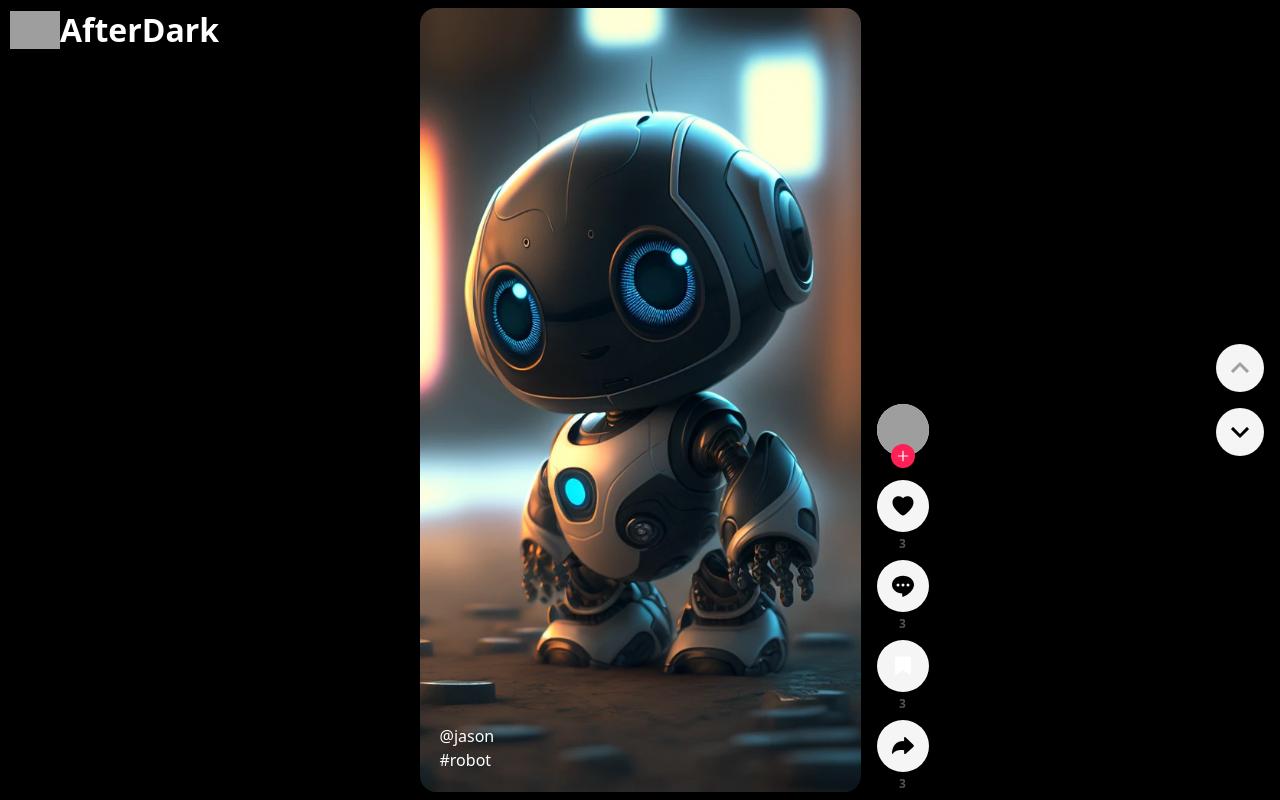
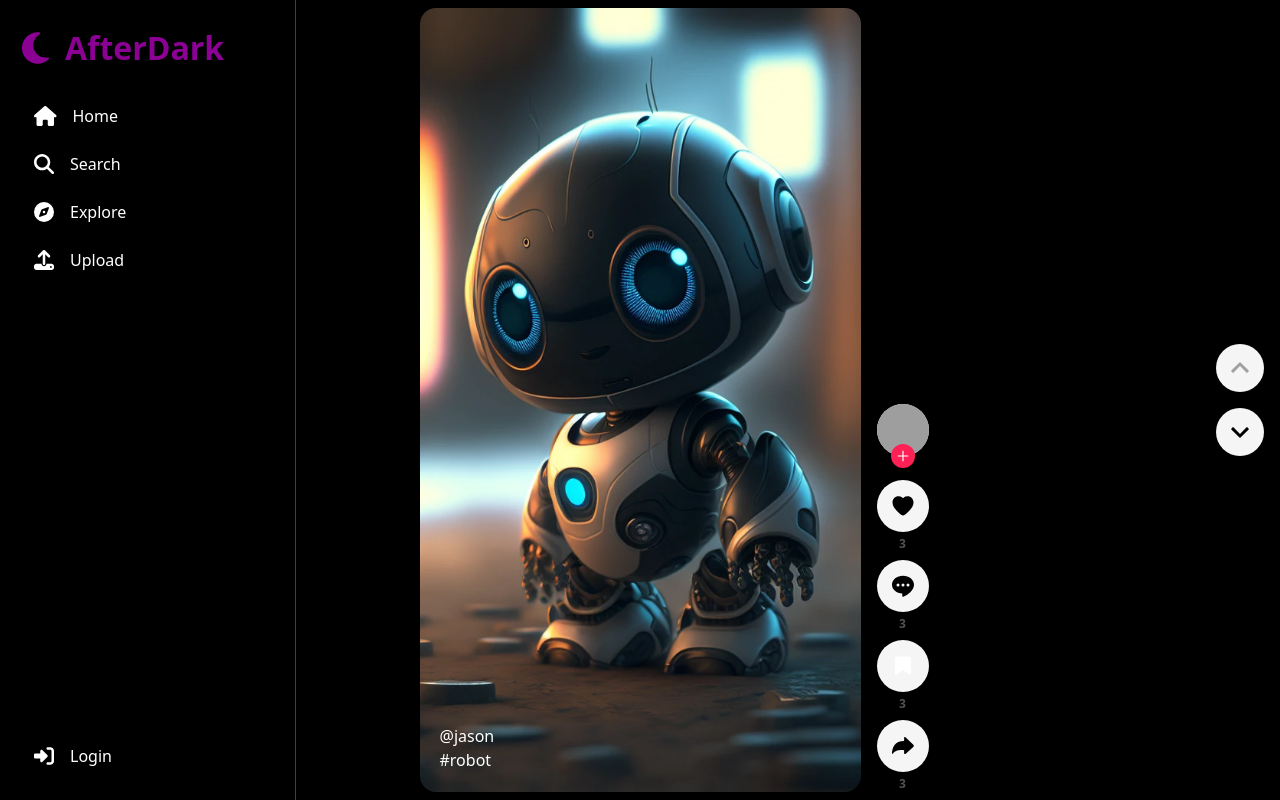
Before and after one commit to pft-jason/after-dark, a Django app: page / in a window 1280 px wide. Run offline with Django 5.2, Linux system fonts and the light colour scheme; grey boxes are pictures that could not be loaded.

Commit message:
Refactor gallery sidebar for improved layout and accessibility

```diff
--- a/GALLERY/templates/GALLERY/gallery.html
+++ b/GALLERY/templates/GALLERY/gallery.html
@@ -2,14 +2,44 @@
 {% load static %}
 {% block content %}
     <content class="min-h-100dvh">
-        <aside class="fixed h-screen w-18 lg:w-74 border-r border-neutral-200 lg:border-none">
-            <div class="h-[60px] flex items-center px-2.5">
-                <a class="flex items-center" href="{% url 'auth_home' %}">
-                    <img width="50" src="../static/images/icons8-media-outline-96.png" alt=""/>
-                    <h1 class="hidden lg:block">AfterDark</h1>
+        <!-- SIDEBAR -->
+        <menu class="fixed h-screen w-20 lg:w-74 pt-6 px-4 lg:px-5.5 border-r border-neutral-200 dark:border-neutral-700 flex flex-col">
+            <div>
+                <a class="flex items-center gap-4 mb-6" href="">
+                    <svg class="h-9 text-primary mx-auto lg:mx-0" xmlns="http://www.w3.org/2000/svg" viewBox="0 0 384 512"><!--!Font Awesome Free 6.7.2 by @fontawesome - https://fontawesome.com License - https://fontawesome.com/license/free Copyright 2025 Fonticons, Inc.--><path fill="currentColor" d="M223.5 32C100 32 0 132.3 0 256S100 480 223.5 480c60.6 0 115.5-24.2 155.8-63.4c5-4.9 6.3-12.5 3.1-18.7s-10.1-9.7-17-8.5c-9.8 1.7-19.8 2.6-30.1 2.6c-96.9 0-175.5-78.8-175.5-176c0-65.8 36-123.1 89.3-153.3c6.1-3.5 9.2-10.5 7.7-17.3s-7.3-11.9-14.3-12.5c-6.3-.5-12.6-.8-19-.8z"/></svg>
+                    <h1 class="hidden text-primary lg:inline-block">AfterDark</h1>
+                </a>
+                <a class="menu-item" href="">
+                    <svg class="h-5 mx-auto lg:mx-0" xmlns="http://www.w3.org/2000/svg" viewBox="0 0 576 512"><!--!Font Awesome Free 6.7.2 by @fontawesome - https://fontawesome.com License - https://fontawesome.com/license/free Copyright 2025 Fonticons, Inc.--><path fill="currentColor" d="M575.8 255.5c0 18-15 32.1-32 32.1l-32 0 .7 160.2c0 2.7-.2 5.4-.5 8.1l0 16.2c0 22.1-17.9 40-40 40l-16 0c-1.1 0-2.2 0-3.3-.1c-1.4 .1-2.8 .1-4.2 .1L416 512l-24 0c-22.1 0-40-17.9-40-40l0-24 0-64c0-17.7-14.3-32-32-32l-64 0c-17.7 0-32 14.3-32 32l0 64 0 24c0 22.1-17.9 40-40 40l-24 0-31.9 0c-1.5 0-3-.1-4.5-.2c-1.2 .1-2.4 .2-3.6 .2l-16 0c-22.1 0-40-17.9-40-40l0-112c0-.9 0-1.9 .1-2.8l0-69.7-32 0c-18 0-32-14-32-32.1c0-9 3-17 10-24L266.4 8c7-7 15-8 22-8s15 2 21 7L564.8 231.5c8 7 12 15 11 24z"/></svg>
+                    <h3 class="hidden lg:inline-block">Home</h3>
+                </a>
+                <a class="menu-item" href="">
+                    <svg class="h-5 mx-auto lg:mx-0" xmlns="http://www.w3.org/2000/svg" viewBox="0 0 512 512"><!--!Font Awesome Free 6.7.2 by @fontawesome - https://fontawesome.com License - https://fontawesome.com/license/free Copyright 2025 Fonticons, Inc.--><path fill="currentColor" d="M416 208c0 45.9-14.9 88.3-40 122.7L502.6 457.4c12.5 12.5 12.5 32.8 0 45.3s-32.8 12.5-45.3 0L330.7 376c-34.4 25.2-76.8 40-122.7 40C93.1 416 0 322.9 0 208S93.1 0 208 0S416 93.1 416 208zM208 352a144 144 0 1 0 0-288 144 144 0 1 0 0 288z"/></svg>
+                    <h3 class="hidden lg:inline-block">Search</h3>
+                </a>
+                <a class="menu-item" href="">
+                    <svg class="h-5 mx-auto lg:mx-0" xmlns="http://www.w3.org/2000/svg" viewBox="0 0 512 512"><!--!Font Awesome Free 6.7.2 by @fontawesome - https://fontawesome.com License - https://fontawesome.com/license/free Copyright 2025 Fonticons, Inc.--><path fill="currentColor" d="M256 512A256 256 0 1 0 256 0a256 256 0 1 0 0 512zm50.7-186.9L162.4 380.6c-19.4 7.5-38.5-11.6-31-31l55.5-144.3c3.3-8.5 9.9-15.1 18.4-18.4l144.3-55.5c19.4-7.5 38.5 11.6 31 31L325.1 306.7c-3.2 8.5-9.9 15.1-18.4 18.4zM288 256a32 32 0 1 0 -64 0 32 32 0 1 0 64 0z"/></svg>
+                    <h3 class="hidden lg:inline-block">Explore</h3>
+                </a>
+                <a class="menu-item" href="">
+                    <svg class="h-5 mx-auto lg:mx-0" xmlns="http://www.w3.org/2000/svg" viewBox="0 0 512 512"><!--!Font Awesome Free 6.7.2 by @fontawesome - https://fontawesome.com License - https://fontawesome.com/license/free Copyright 2025 Fonticons, Inc.--><path fill="currentColor" d="M288 109.3L288 352c0 17.7-14.3 32-32 32s-32-14.3-32-32l0-242.7-73.4 73.4c-12.5 12.5-32.8 12.5-45.3 0s-12.5-32.8 0-45.3l128-128c12.5-12.5 32.8-12.5 45.3 0l128 128c12.5 12.5 12.5 32.8 0 45.3s-32.8 12.5-45.3 0L288 109.3zM64 352l128 0c0 35.3 28.7 64 64 64s64-28.7 64-64l128 0c35.3 0 64 28.7 64 64l0 32c0 35.3-28.7 64-64 64L64 512c-35.3 0-64-28.7-64-64l0-32c0-35.3 28.7-64 64-64zM432 456a24 24 0 1 0 0-48 24 24 0 1 0 0 48z"/></svg>
+                    <h3 class="hidden lg:inline-block">Upload</h3>
                 </a>
             </div>
-        </aside>
+            <div class="mt-auto mb-4">
+                {% if user.is_authenticated %}
+                <a class="menu-item" href="">
+                    <svg class="h-5 mx-auto lg:mx-0" xmlns="http://www.w3.org/2000/svg" viewBox="0 0 448 512"><!--!Font Awesome Free 6.7.2 by @fontawesome - https://fontawesome.com License - https://fontawesome.com/license/free Copyright 2025 Fonticons, Inc.--><path fill="currentColor" d="M224 256A128 128 0 1 0 224 0a128 128 0 1 0 0 256zm-45.7 48C79.8 304 0 383.8 0 482.3C0 498.7 13.3 512 29.7 512l388.6 0c16.4 0 29.7-13.3 29.7-29.7C448 383.8 368.2 304 269.7 304l-91.4 0z"/></svg>
+                    <h3 class="hidden lg:inline-block">Profile</h3>
+                </a>
+                {% else %}
+                <a class="menu-item" href="{% url 'auth_home' %}">
+                    <svg class="h-5 mx-auto lg:mx-0" xmlns="http://www.w3.org/2000/svg" viewBox="0 0 512 512"><!--!Font Awesome Free 6.7.2 by @fontawesome - https://fontawesome.com License - https://fontawesome.com/license/free Copyright 2025 Fonticons, Inc.--><path fill="currentColor" d="M217.9 105.9L340.7 228.7c7.2 7.2 11.3 17.1 11.3 27.3s-4.1 20.1-11.3 27.3L217.9 406.1c-6.4 6.4-15 9.9-24 9.9c-18.7 0-33.9-15.2-33.9-33.9l0-62.1L32 320c-17.7 0-32-14.3-32-32l0-64c0-17.7 14.3-32 32-32l128 0 0-62.1c0-18.7 15.2-33.9 33.9-33.9c9 0 17.6 3.6 24 9.9zM352 416l64 0c17.7 0 32-14.3 32-32l0-256c0-17.7-14.3-32-32-32l-64 0c-17.7 0-32-14.3-32-32s14.3-32 32-32l64 0c53 0 96 43 96 96l0 256c0 53-43 96-96 96l-64 0c-17.7 0-32-14.3-32-32s14.3-32 32-32z"/></svg>
+                    <h3 class="hidden lg:inline-block">Login</h3>
+                </a>
+                {% endif %}
+            </div>
+        </menu>
 
         <main class="h-screen w-full px-18">
             <article class="h-screen mx-auto py-2 px-4 flex justify-center items-center">
```
